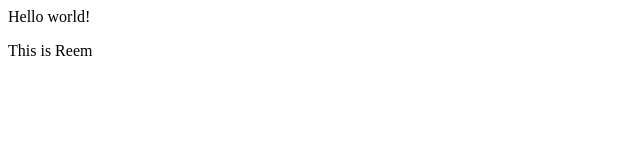
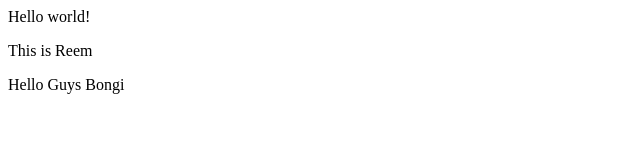
Before and after one commit to Pet-Logger/Pet-Logger, a React app: page / in a window 1280 px wide. Shown: the top 166 px of the page, without its empty margins (0-640 px from the left). Built offline with nearby package versions, Linux system fonts and the light colour scheme.

Commit message:
testing change

```diff
--- a/src/App.jsx
+++ b/src/App.jsx
@@ -4,9 +4,11 @@ const App = () => {
   return (
     <div>Hello world!
     <p>This is Reem</p>
+    <p>Hello Guys Bongi</p>
     </div>
+
   )
 }
 
-//testing: Bongi was here
+
 export default App;
```
